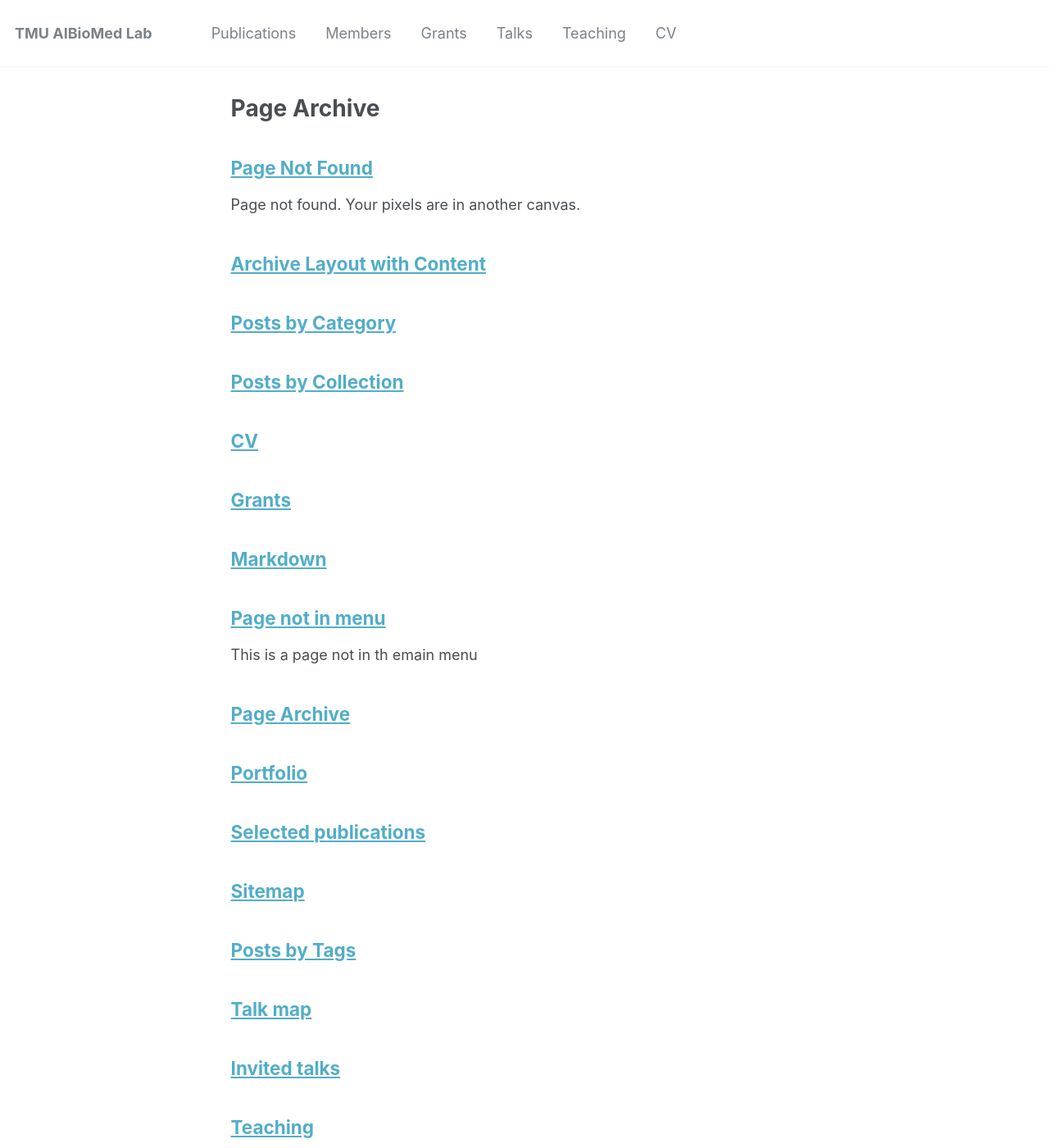
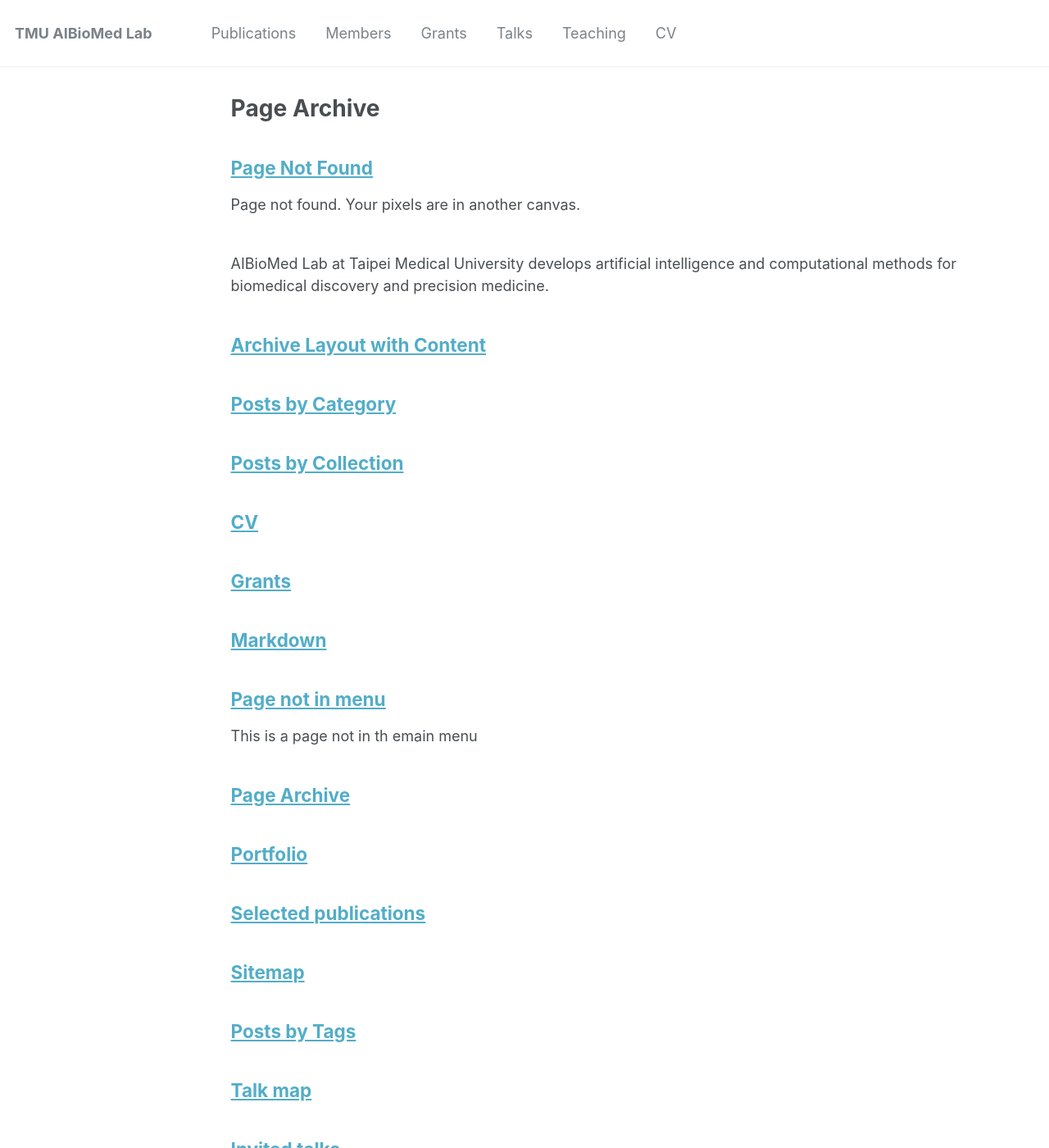
Before and after one commit to khanhlee/khanhlee.github.io, a Jekyll site: the page built from _pages/page-archive.html, in a window 1280 px wide and 1400 px high. Shown: the whole window at 82% size. Built offline with Jekyll 4.4.1, drawn with Linux system fonts in a browser that asks for light colours.

Commit message:
Update about.md

```diff
--- a/_pages/about.md
+++ b/_pages/about.md
@@ -1,3 +1,13 @@
+---
+permalink: /
+title: ""
+excerpt: "AIBioMed Lab at Taipei Medical University develops artificial intelligence and computational methods for biomedical discovery and precision medicine."
+author_profile: true
+redirect_from:
+  - /about/
+  - /about.html
+---
+
 # AIBioMed Lab
 
 ### Artificial Intelligence for Biomedicine
```
